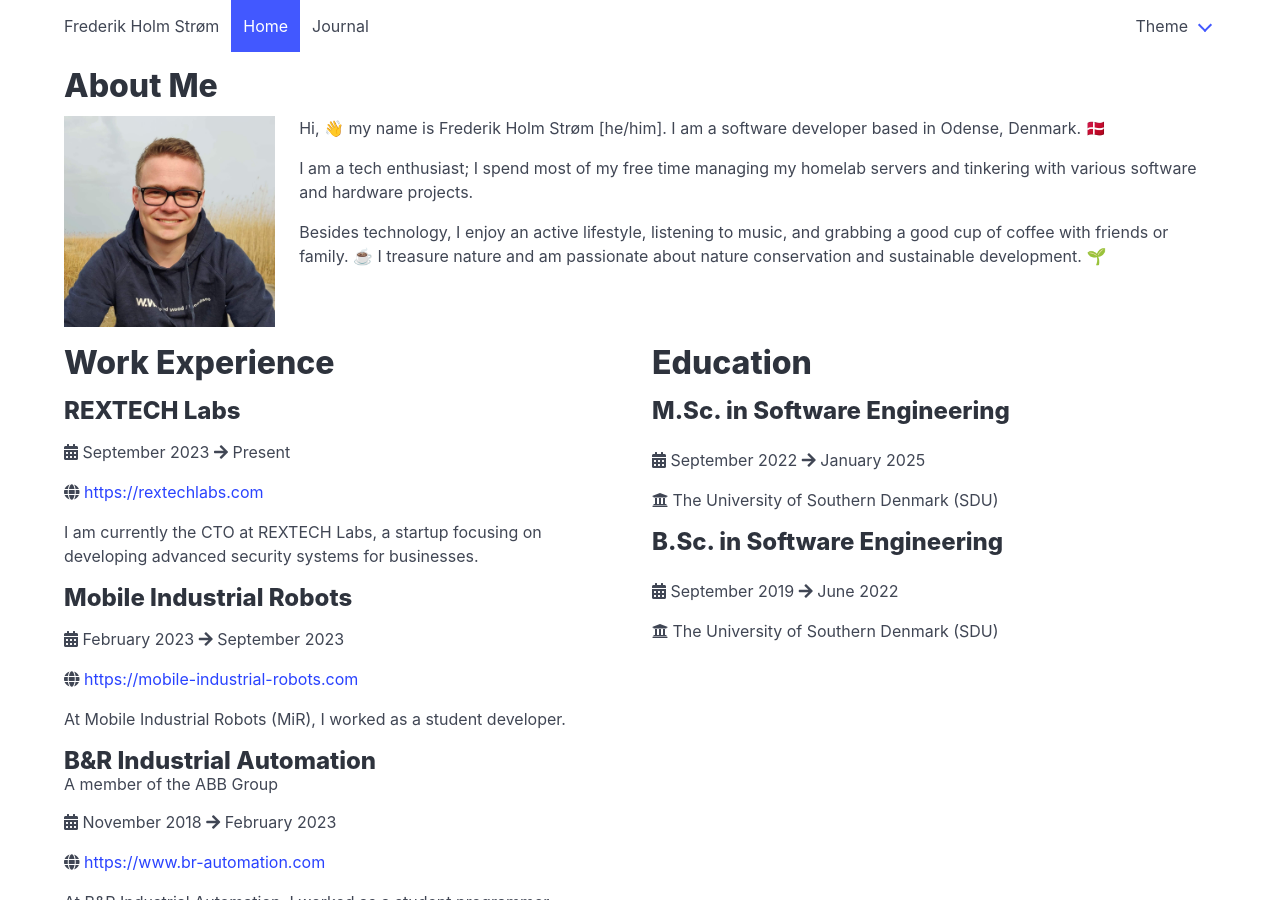
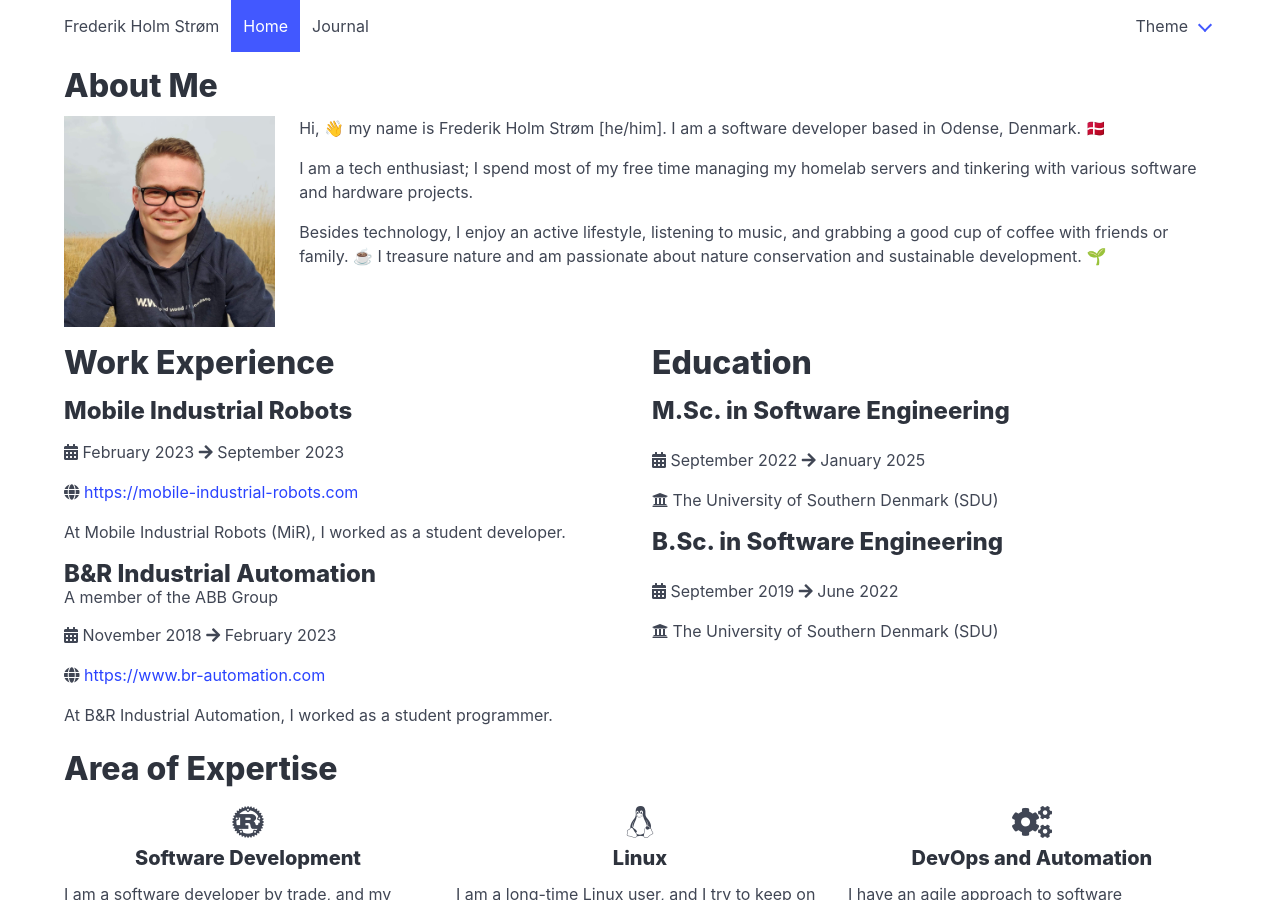
Before and after one commit to frederikstroem/frederikstroem.github.io, a Jekyll site: the page built from index.html, in a window 1280 px wide and 900 px high. Built offline with Jekyll 4.4.1, drawn with Linux system fonts in a browser that asks for light colours.

Commit message:
Update CV

```diff
--- a/index.html
+++ b/index.html
@@ -36,32 +36,6 @@ stylesheet_path: "/assets/css/home.min.css"
         <div class="column py-0">
             <div class="content pb-5">
                 <h1>Work Experience</h1>
-                <p class="title is-4 mb-4">REXTECH Labs</p>
-                <p>
-                    <span class="icon-text">
-                        <span class="icon">
-                            <i class="fas fa-calendar-alt"></i>
-                        </span>
-                        <span>September 2023</span>
-                        <span class="icon">
-                            <i class="fas fa-arrow-right"></i>
-                        </span>
-                        <span>Present</span>
-                    </span>
-                </p>
-                <p>
-                    <span class="icon-text">
-                        <span>
-                            <i class="fas fa-globe"></i>
-                        </span>
-                        <span>
-                            <a href="https://rextechlabs.com" target="_blank">https://rextechlabs.com</a>
-                        </span>
-                    </span>
-                </p>
-                <p>
-                    I am currently the CTO at REXTECH Labs, a startup focusing on developing advanced security systems for businesses.
-                </p>
                 <p class="title is-4 mb-4">Mobile Industrial Robots</p>
                 <p>
                     <span class="icon-text">
```
